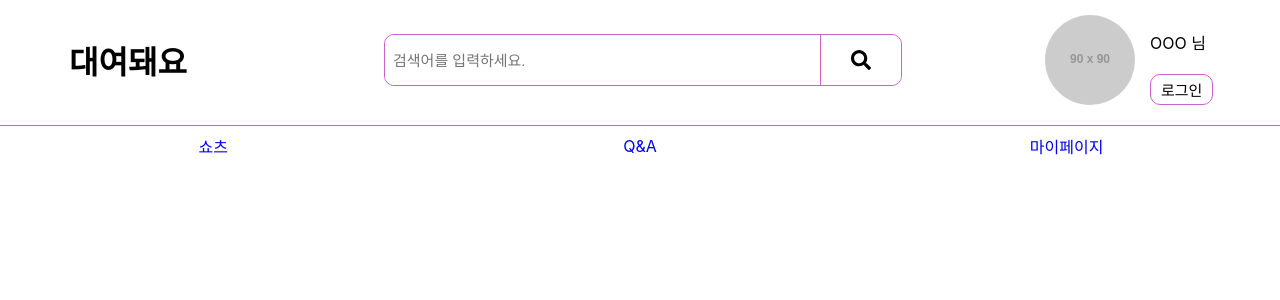
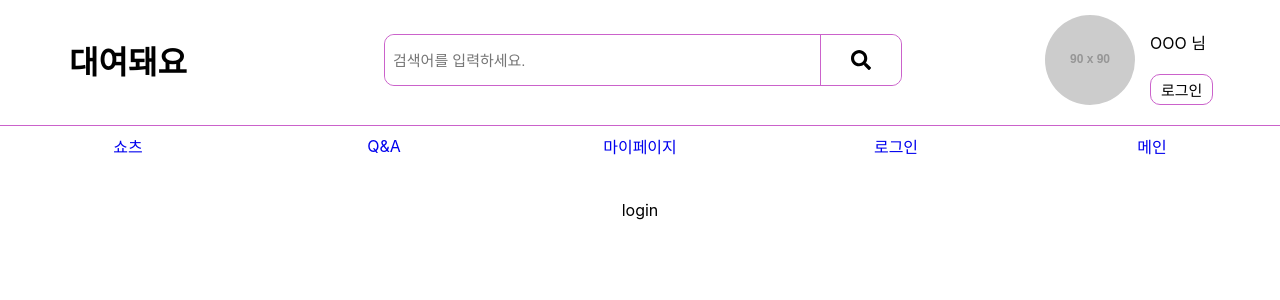
Before and after one commit to jeonghunpark1/daeyeodwaeyo, a React (Create React App) app in the folder front/: page /Login in a window 1280 px wide. Shown: the top 300 px of the page. Built offline with nearby package versions, Linux system fonts and the light colour scheme.

Commit message:
add Index(basic page), Login(login page), Main(main page) for test Routes

```diff
--- a/front/src/App.tsx
+++ b/front/src/App.tsx
@@ -2,12 +2,20 @@ import React from 'react';
 import './App.css';
 import Header from './components/Header';
 import { Routes, Route, BrowserRouter } from "react-router-dom";
+import Login from './pages/Login';
+import Main from './pages/Main';
+import Index from './pages/Index';
 
 const App:React.FC = () => {
   return (
     <BrowserRouter>
       <div className="App">
         <Header />
+        <Routes>
+          {/* <Route path="/" element={<Index />}></Route> */}
+          <Route path="/Login" element={<Login />}></Route>
+          <Route path="/Main" element={<Main />}></Route>
+        </Routes>
       </div>
     </BrowserRouter>
   );
--- a/front/src/components/Header.tsx
+++ b/front/src/components/Header.tsx
@@ -48,6 +48,14 @@ const Header:React.FC = () => {
           <li>
             <Link className={style.nav_menu} to={'/myPage'}>마이페이지</Link>
           </li>
+
+          {/* route 확인 */}
+          <li>
+            <Link className={style.nav_menu} to={'/Login'}>로그인</Link>
+          </li>
+          <li>
+            <Link className={style.nav_menu} to={'/Main'}>메인</Link>
+          </li>
         </ul>
       </div>
     </div>
--- /dev/null
+++ b/front/src/pages/Index.tsx
@@ -0,0 +1,10 @@
+import React from 'react'
+
+// 테스트용
+const Index:React.FC = () => {
+  return (
+    <div>index</div>
+  )
+}
+
+export default Index
--- /dev/null
+++ b/front/src/pages/Login.tsx
@@ -0,0 +1,9 @@
+import React from 'react'
+
+const Login:React.FC = () => {
+  return (
+    <div>login</div>
+  )
+}
+
+export default Login
--- /dev/null
+++ b/front/src/pages/Main.tsx
@@ -0,0 +1,9 @@
+import React from 'react'
+
+const Main:React.FC = () => {
+  return (
+    <div>Main</div>
+  )
+}
+
+export default Main
```
